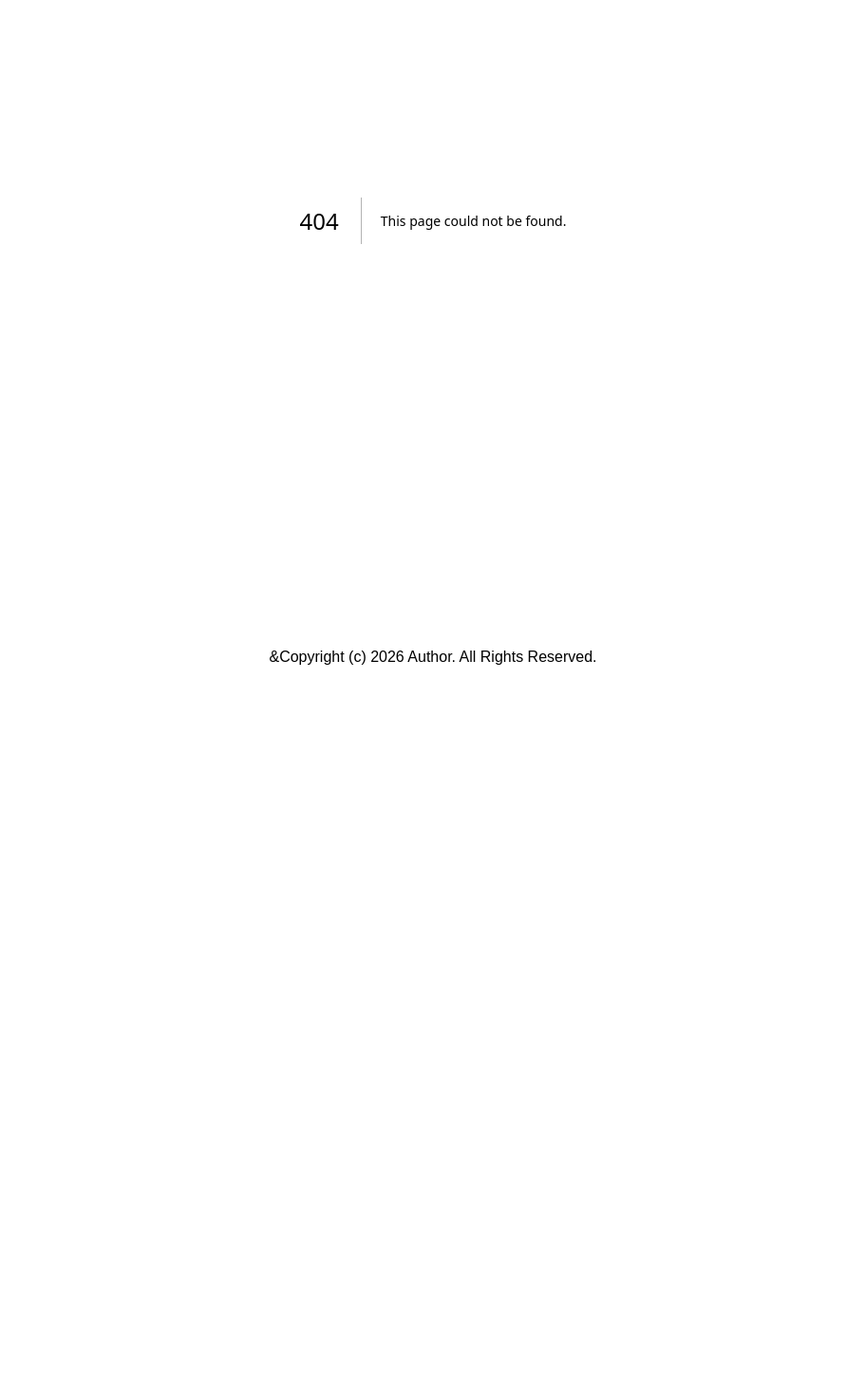
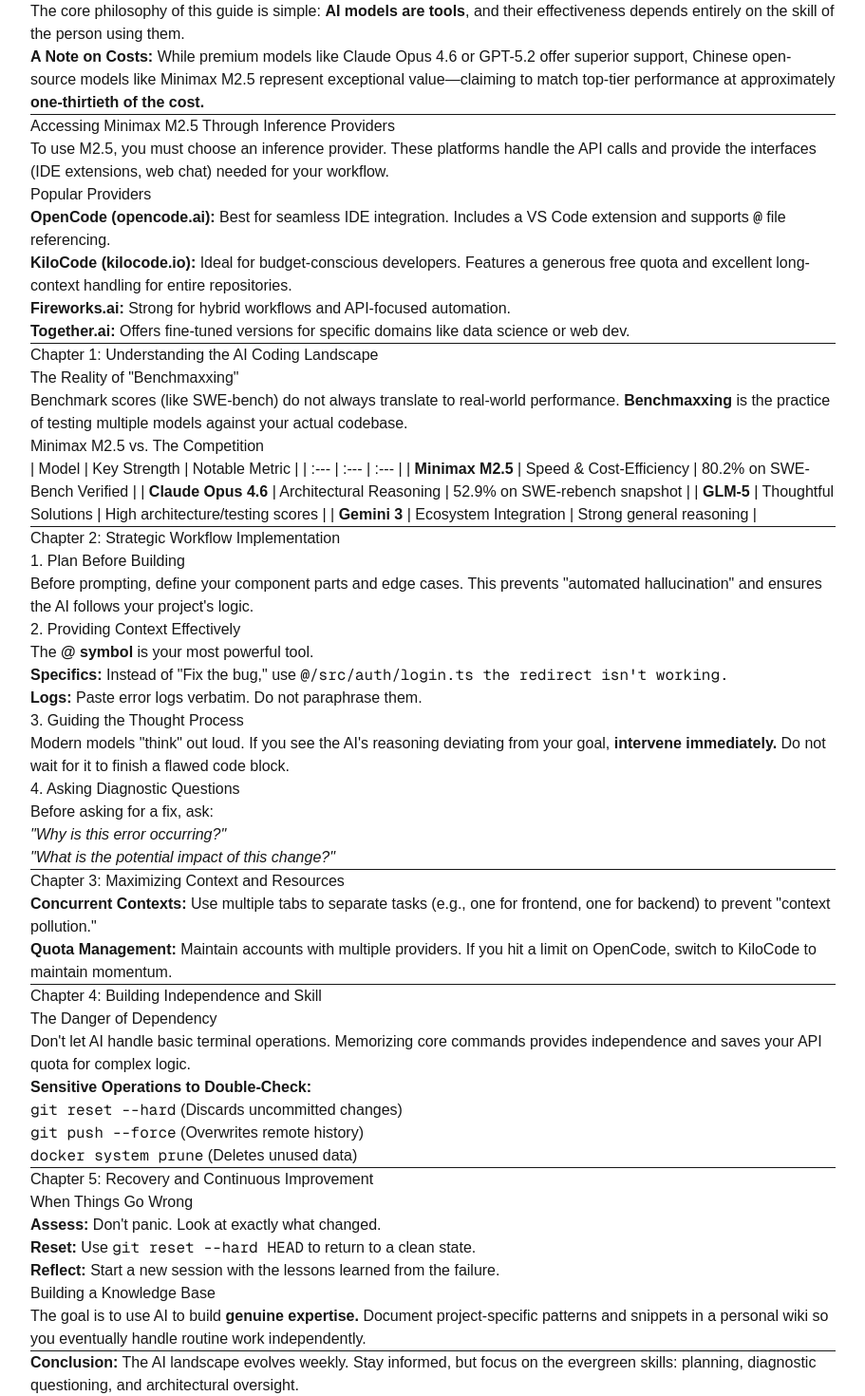
Before and after one commit to jimamuto/jim-blog, a Next.js app: page /mdx-page in a window 1280 px wide. Before the commit this address had no page. Shown: the part 240-1710 px from the top of the page at 95% size, without its empty margins (184-1095 px from the left). Before the commit the page ends 944 px from the top, so only its background shows below. Built offline with nearby package versions, Linux system fonts and the light colour scheme.

Commit message:
feat:add firt markdown files

```diff
--- /dev/null
+++ b/app/mdx-page/page.md
@@ -0,0 +1,94 @@
+This handbook has been formatted into a structured, scannable Markdown guide.
+
+# Handbook: Maximizing Efficiency with AI Coding Models (Minimax M2.5 Edition)
+
+## Introduction
+The landscape of AI-powered coding assistants is evolving at an unprecedented pace. Among the various models available today, **Minimax M2.5** has emerged as a formidable tool for developers seeking to accelerate their workflow while maintaining code quality. However, the true power of any AI coding assistant lies not in the model itself, but in how you wield it.
+
+The core philosophy of this guide is simple: **AI models are tools**, and their effectiveness depends entirely on the skill of the person using them.
+
+> **A Note on Costs:** While premium models like Claude Opus 4.6 or GPT-5.2 offer superior support, Chinese open-source models like Minimax M2.5 represent exceptional value—claiming to match top-tier performance at approximately **one-thirtieth of the cost.**
+
+---
+
+## Accessing Minimax M2.5 Through Inference Providers
+To use M2.5, you must choose an inference provider. These platforms handle the API calls and provide the interfaces (IDE extensions, web chat) needed for your workflow.
+
+### Popular Providers
+* **OpenCode (opencode.ai):** Best for seamless IDE integration. Includes a VS Code extension and supports `@` file referencing.
+* **KiloCode (kilocode.io):** Ideal for budget-conscious developers. Features a generous free quota and excellent long-context handling for entire repositories.
+* **Fireworks.ai:** Strong for hybrid workflows and API-focused automation.
+* **Together.ai:** Offers fine-tuned versions for specific domains like data science or web dev.
+
+---
+
+## Chapter 1: Understanding the AI Coding Landscape
+
+### The Reality of "Benchmaxxing"
+Benchmark scores (like SWE-bench) do not always translate to real-world performance. **Benchmaxxing** is the practice of testing multiple models against your actual codebase.
+
+
+
+### Minimax M2.5 vs. The Competition
+| Model | Key Strength | Notable Metric |
+| :--- | :--- | :--- |
+| **Minimax M2.5** | Speed & Cost-Efficiency | 80.2% on SWE-Bench Verified |
+| **Claude Opus 4.6** | Architectural Reasoning | 52.9% on SWE-rebench snapshot |
+| **GLM-5** | Thoughtful Solutions | High architecture/testing scores |
+| **Gemini 3** | Ecosystem Integration | Strong general reasoning |
+
+---
+
+## Chapter 2: Strategic Workflow Implementation
+
+### 1. Plan Before Building
+Before prompting, define your component parts and edge cases. This prevents "automated hallucination" and ensures the AI follows your project's logic.
+
+### 2. Providing Context Effectively
+The **@ symbol** is your most powerful tool.
+* **Specifics:** Instead of "Fix the bug," use ` @/src/auth/login.ts the redirect isn't working.`
+* **Logs:** Paste error logs verbatim. Do not paraphrase them.
+
+### 3. Guiding the Thought Process
+Modern models "think" out loud. If you see the AI's reasoning deviating from your goal, **intervene immediately.** Do not wait for it to finish a flawed code block.
+
+### 4. Asking Diagnostic Questions
+Before asking for a fix, ask:
+* *"Why is this error occurring?"*
+* *"What is the potential impact of this change?"*
+
+---
+
+## Chapter 3: Maximizing Context and Resources
+* **Concurrent Contexts:** Use multiple tabs to separate tasks (e.g., one for frontend, one for backend) to prevent "context pollution."
+* **Quota Management:** Maintain accounts with multiple providers. If you hit a limit on OpenCode, switch to KiloCode to maintain momentum.
+
+---
+
+## Chapter 4: Building Independence and Skill
+
+### The Danger of Dependency
+Don't let AI handle basic terminal operations. Memorizing core commands provides independence and saves your API quota for complex logic.
+
+**Sensitive Operations to Double-Check:**
+* `git reset --hard` (Discards uncommitted changes)
+* `git push --force` (Overwrites remote history)
+* `docker system prune` (Deletes unused data)
+
+
+
+---
+
+## Chapter 5: Recovery and Continuous Improvement
+
+### When Things Go Wrong
+1.  **Assess:** Don't panic. Look at exactly what changed.
+2.  **Reset:** Use `git reset --hard HEAD` to return to a clean state.
+3.  **Reflect:** Start a new session with the lessons learned from the failure.
+
+### Building a Knowledge Base
+The goal is to use AI to build **genuine expertise.** Document project-specific patterns and snippets in a personal wiki so you eventually handle routine work independently.
+
+---
+
+**Conclusion:** The AI landscape evolves weekly. Stay informed, but focus on the evergreen skills: planning, diagnostic questioning, and architectural oversight.
--- a/app/page.tsx
+++ b/app/page.tsx
@@ -1,5 +1,7 @@
 const page =()=>{
 return(
-<div> <h1>Jim's Developer Journey</h1></div>)}
-<p> I am a He/him living in Nairobi Kenya and in this blog is where i express myself</p>
+<div> <h1>Jim's Developer Journey</h1><p> I am a He/him living in Nairobi Kenya and in this blog is where i express myself</p>
+  </div>
+)}
+
 export default page
--- /dev/null
+++ b/mdx-components.tsx
@@ -0,0 +1,7 @@
+import type { MDXComponents } from 'mdx/types'
+
+const components: MDXComponents = {}
+
+export function useMDXComponents(): MDXComponents {
+  return components
+}
--- /dev/null
+++ b/next.config.mjs
@@ -0,0 +1,16 @@
+import createMDX from '@next/mdx'
+
+/** @type {import('next').NextConfig} */
+const nextConfig = {
+  // Configure `pageExtensions` to include markdown and MDX files
+  pageExtensions: ['js', 'jsx', 'md', 'mdx', 'ts', 'tsx'],
+  // Optionally, add any other Next.js config below
+}
+
+const withMDX = createMDX({
+  // Add markdown plugins here, as desired
+     extension: /\.(md|mdx)$/,
+})
+
+// Merge MDX config with Next.js config
+export default withMDX(nextConfig)
```
